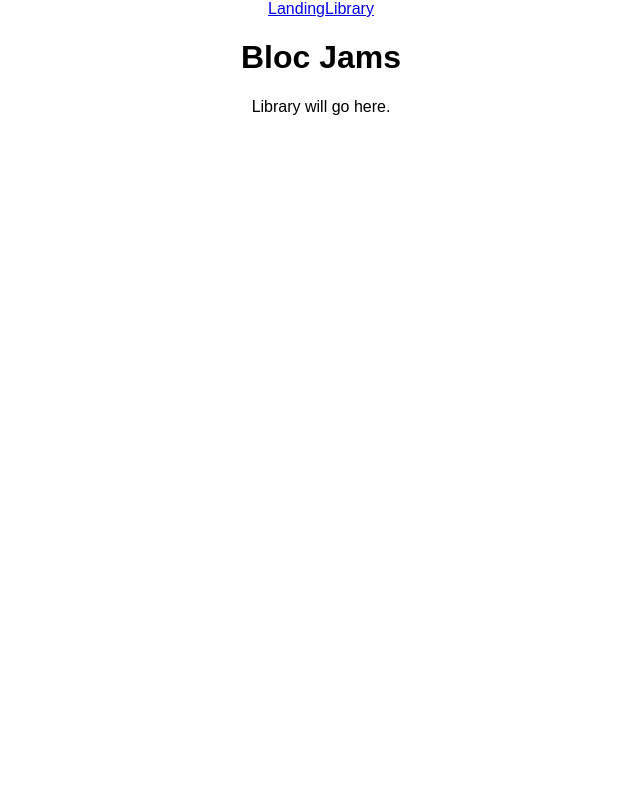
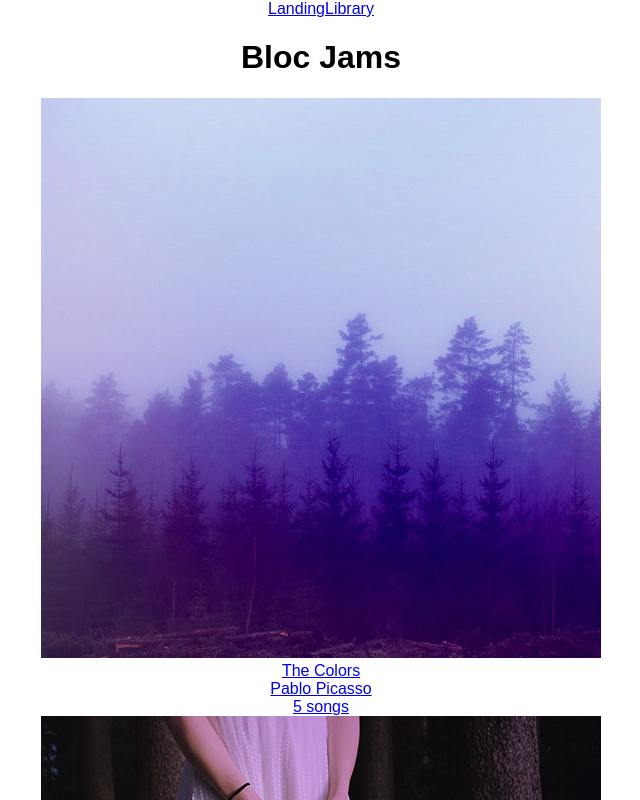
Before and after one commit to anaymark/s-club-jams, a React (Create React App) app: page /library in a window 1280 px wide. Shown: the top 800 px of the page, without its empty margins (319-959 px from the left). Built offline with nearby package versions, Linux system fonts and the light colour scheme.

Commit message:
add albums to library and links to album song page placeholder, corrected

```diff
--- a/src/App.js
+++ b/src/App.js
@@ -19,6 +19,7 @@
         <main>
           <Route exact path="/" component={Landing} />
           <Route path="/library" component={Library} />
+          <Route path="/album/:slug" component={Album}/>
         </main>
       </div>
     );
--- a/src/components/Album.js
+++ b/src/components/Album.js
@@ -1,9 +1,13 @@
-import React from 'react';
+import React, { Component } from 'react';
 
-const Album = ()=> (
-	<section className = "album">
-	   Album will go here.
-	</section>
-);
+class Album extends Component {
+	render() {
+		return(
+       <section className="album">
+         {this.props.match.params.slug} Album will go here
+       </section>
+     );
+	}
+}
 
 export default Album;
--- a/src/components/Library.js
+++ b/src/components/Library.js
@@ -1,9 +1,32 @@
-import React from 'react';
+import React, { Component } from 'react';
+import { Link } from 'react-router-dom'
+import albumData from './../data/albums'
 
-const Library = () => (
-	<section className= "library" >
-		Library will go here.
-	</section>
-);
+
+class Library extends Component {
+	constructor(props)
+	{
+		super(props);
+		this.state = {albums: albumData}
+	}
+
+	render() {
+		return(
+			<section className = "library">
+			{
+				this.state.albums.map( (album, index) =>
+					<Link to={`/album/${album.slug}`} key ={index}>
+					<img src={album.albumCover} alt={album.title}/>
+					<div>{album.title}</div>
+					<div>{album.artist}</div>
+					<div>{album.songs.length} songs</div>
+					</Link>
+					)
+			}
+			</section>
+		)
+	}
+}
+
 
 export default Library;
```
